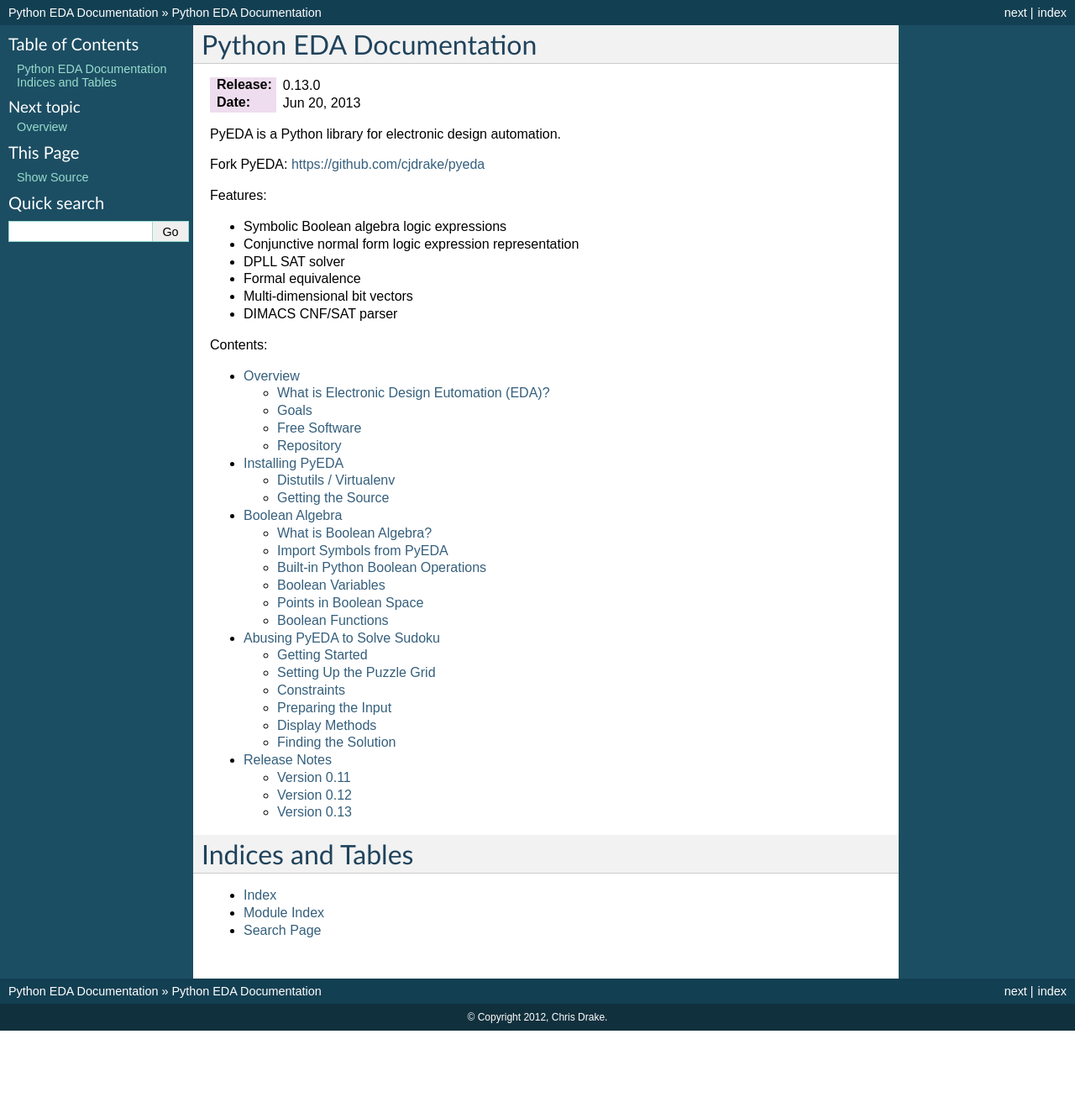
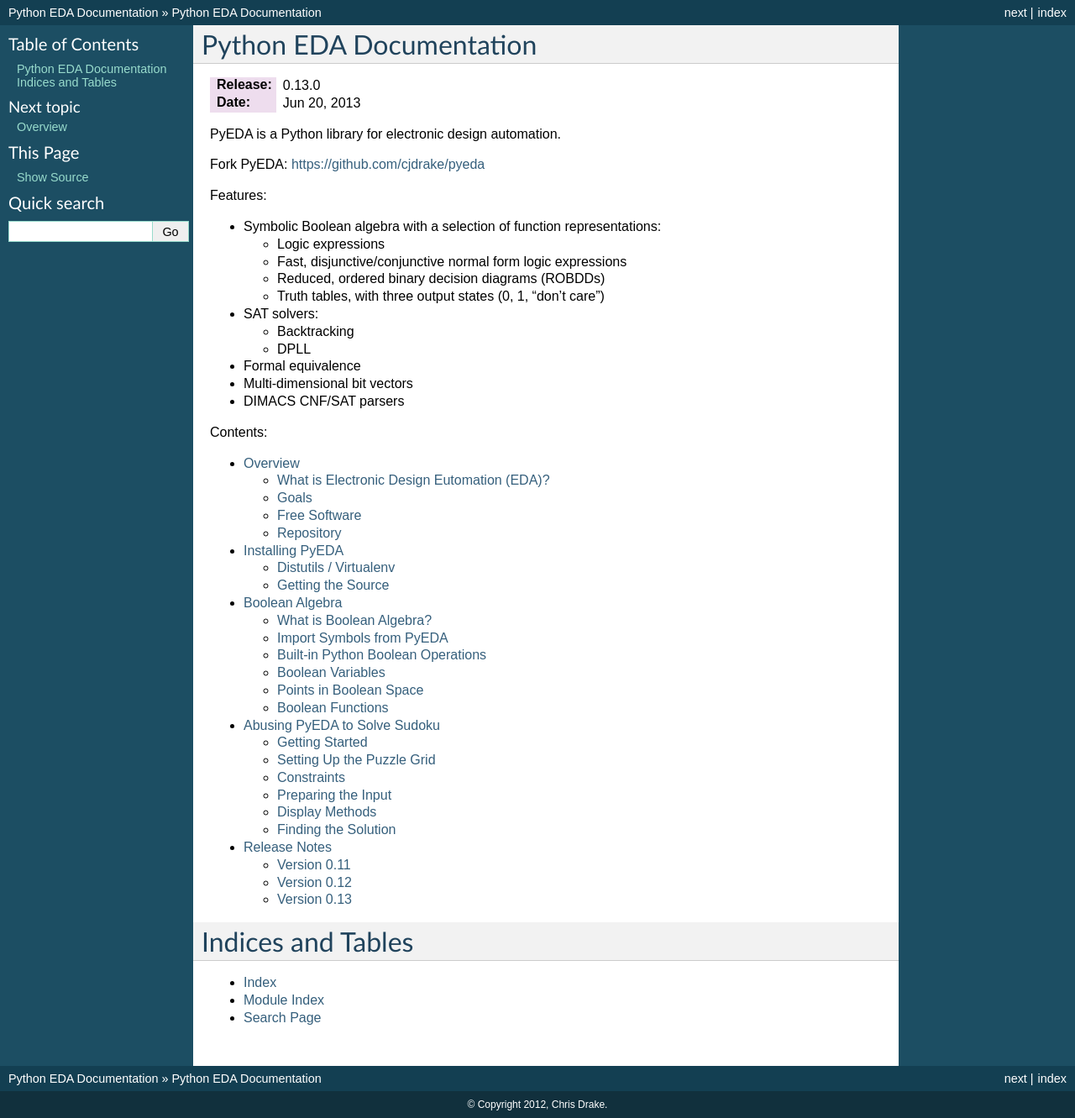
Before and after one commit to cjdrake/pyeda, a Sphinx documentation site: the page built from doc/source/index.rst, in a window 1280 px wide. Shown: the whole page at 84% size. Built offline with Sphinx 7.4.7, drawn with Linux system fonts in a browser that asks for light colours; before the commit the page ends 1227 px from its top, so only the background shows below that.

Commit message:
Update top documentation

```diff
--- a/doc/source/index.rst
+++ b/doc/source/index.rst
@@ -12,12 +12,21 @@
 
 Features:
 
-* Symbolic Boolean algebra logic expressions
-* Conjunctive normal form logic expression representation
-* DPLL SAT solver
+* Symbolic Boolean algebra with a selection of function representations:
+
+  * Logic expressions
+  * Fast, disjunctive/conjunctive normal form logic expressions
+  * Reduced, ordered binary decision diagrams (ROBDDs)
+  * Truth tables, with three output states (0, 1, "don't care")
+
+* SAT solvers:
+
+  * Backtracking
+  * DPLL
+
 * Formal equivalence
 * Multi-dimensional bit vectors
-* DIMACS CNF/SAT parser
+* DIMACS CNF/SAT parsers
 
 Contents:
 
```
Also changed, not shown: README.rst (+40 -4 lines).
